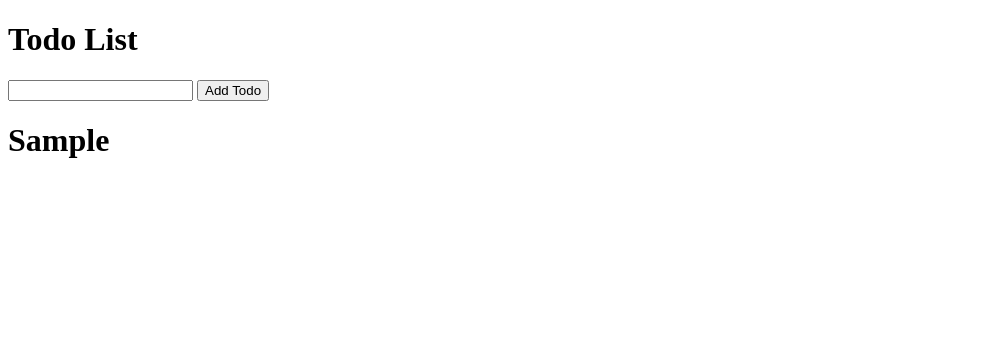
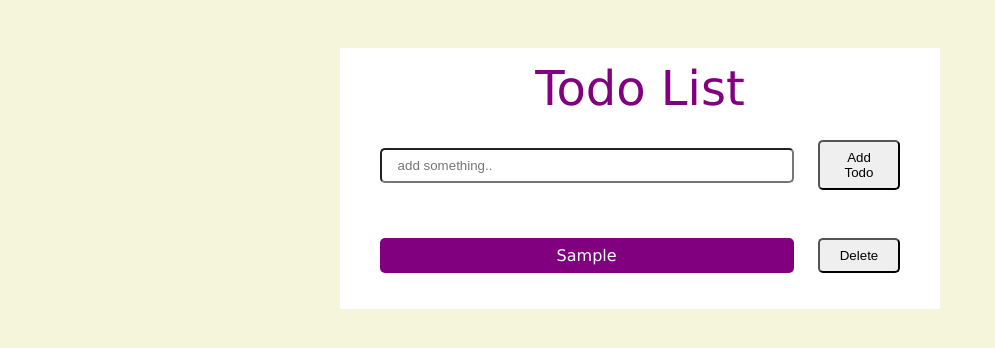
Before and after one commit to saikirankotagiri/Todo, a plain HTML site: page index.html in a window 1280 px wide. Both pictures are taken after typing "Sample" into the empty fields and a click on the button "Add Todo". Shown: the whole page, without its empty margins (0-995 px from the left). Drawn offline with Linux system fonts and the light colour scheme.

Commit message:
styling the todo app with css

```diff
--- a/index.html
+++ b/index.html
@@ -5,15 +5,20 @@
     <meta name="viewport" content="width=device-width, initial-scale=1.0" />
     <link rel="stylesheet" href="style.css" />
     <title>TODO APP</title>
+    <link rel="stylesheet" href="style.css" />
   </head>
   <body>
-    <div class="main">
-      <h1>Todo List</h1>
-      <input type="text" id="todo" />
-      <button id="add-todo">Add Todo</button>
-
-      <div id="todos"></div>
-    </div>
+    <section>
+      <div class="header">Todo List</div>
+      <div class="main">
+        <div class="input">
+          <input type="text" class="input-field" id="todo" placeholder="add something.." />
+          <button id="add-todo">Add Todo</button>
+        </div>
+      </div>
+      <!-- generated todos are inserted here -->
+      <div class="todo-list" id="todos"></div>
+    </section>
     <script src="index.js"></script>
   </body>
 </html>
--- a/index.js
+++ b/index.js
@@ -1,3 +1,4 @@
+"use strict";
 const todoElement = document.querySelector("#todo");
 const submitButton = document.querySelector("#add-todo");
 const todosDisplayElement = document.querySelector("#todos");
@@ -5,8 +6,8 @@ const todosDisplayElement = document.querySelector("#todos");
 const getTodosFromLocalStorage = function () {
   let todos = [];
   const todosString = localStorage.getItem("todo");
-
   if (todosString) {
+    // console.log(todosString);
     todos = JSON.parse(todosString);
   }
   return todos;
@@ -14,6 +15,7 @@ const getTodosFromLocalStorage = function () {
 
 const addTodo = function () {
   const todoValue = todoElement.value;
+  if (!todoValue.trim()) return;
   todoElement.value = "";
   const todos = getTodosFromLocalStorage();
   todos.push(todoValue);
@@ -21,21 +23,45 @@ const addTodo = function () {
   showTodos();
 };
 
-// const removeTodos = function(){
-//   const todos = getTodosFromLocalStorage();
-// }
+const removeTodos = function (todo) {
+  let todos = getTodosFromLocalStorage();
+  const filteredTodos = todos.filter((item) => item !== todo);
+  localStorage.setItem("todo", JSON.stringify(filteredTodos));
+  showTodos();
+};
 
 const showTodos = function () {
   const todos = getTodosFromLocalStorage();
+  // console.log(todos);
+
   todosDisplayElement.innerHTML = "";
   if (todos.length) {
     todos.forEach((todo) => {
-      const element = document.createElement("h1");
-      element.textContent = todo;
-      todosDisplayElement.appendChild(element);
+      const divEle = document.createElement("div");
+      divEle.classList.add("div-li");
+
+      const todoContentEle = document.createElement("p");
+      todoContentEle.textContent = todo;
+
+      const deleteButton = document.createElement("button");
+      deleteButton.textContent = "Delete";
+      deleteButton.classList.add("delete-button");
+
+      // const editButton = document.createElement("button");
+      // editButton.textContent = "Edit";
+      // editButton.classList.add("edit-button");
+
+      deleteButton.addEventListener("click", (event) => {
+        const toBeDeletedTodo = deleteButton.previousSibling.textContent;
+        removeTodos(toBeDeletedTodo);
+      });
+
+      divEle.append(todoContentEle, deleteButton);
+      todosDisplayElement.append(divEle);
     });
   }
 };
+
 showTodos();
 
 submitButton.addEventListener("click", function () {
--- a/style.css
+++ b/style.css
@@ -0,0 +1,97 @@
+* {
+  box-sizing: border-box;
+  margin: 0;
+  padding: 0;
+}
+
+body {
+  font-family: Verdana, Geneva, Tahoma, sans-serif;
+  background-color: beige;
+}
+
+section {
+  width: 900px;
+  margin: 48px auto 0 auto;
+  display: flex;
+  flex-direction: column;
+  align-items: center;
+  justify-content: center;
+  /* background-color: aquamarine; */
+}
+
+section > div {
+  background-color: white;
+  color: white;
+  width: 600px;
+  text-align: center;
+  padding: 12px 24px;
+  /* margin: 10px; */
+  /* line-height: 75px; */
+  /* font-size: 30px; */
+}
+.header {
+  font-size: 48px;
+  color: purple;
+  /* padding: 12px 24px; */
+}
+
+.main {
+  /* padding: 12px 24px; */
+  /* background-color: red; */
+}
+
+.input {
+  display: flex;
+  align-items: center;
+  justify-content: center;
+  gap: 24px;
+  margin-bottom: 24px;
+}
+
+.input-field {
+  width: 75%;
+  padding: 8px 16px;
+  border-radius: 5px;
+}
+
+#add-todo {
+  width: 15%;
+  padding: 8px 16px;
+  border-radius: 5px;
+}
+
+#add-todo:hover {
+  color: white;
+  background-color: lightgreen;
+}
+
+.todo-list {
+  /* padding: 12px 24px; */
+}
+
+.div-li {
+  /* width: 100%; */
+  display: flex;
+  align-items: center;
+  justify-content: center;
+  gap: 24px;
+  margin-bottom: 24px;
+}
+
+.div-li p {
+  width: 75%;
+  padding: 8px 16px;
+  background-color: purple;
+  border-radius: 5px;
+}
+
+.div-li button {
+  width: 15%;
+  padding: 8px 16px;
+  border-radius: 5px;
+}
+.div-li button:hover {
+  color: white;
+  background-color: red;
+  font-weight: bold;
+}
```
